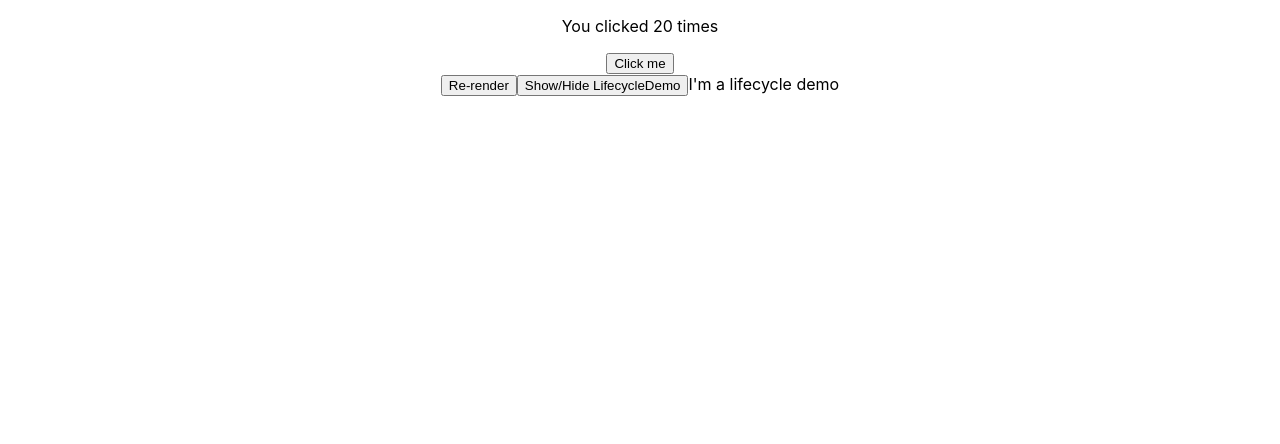
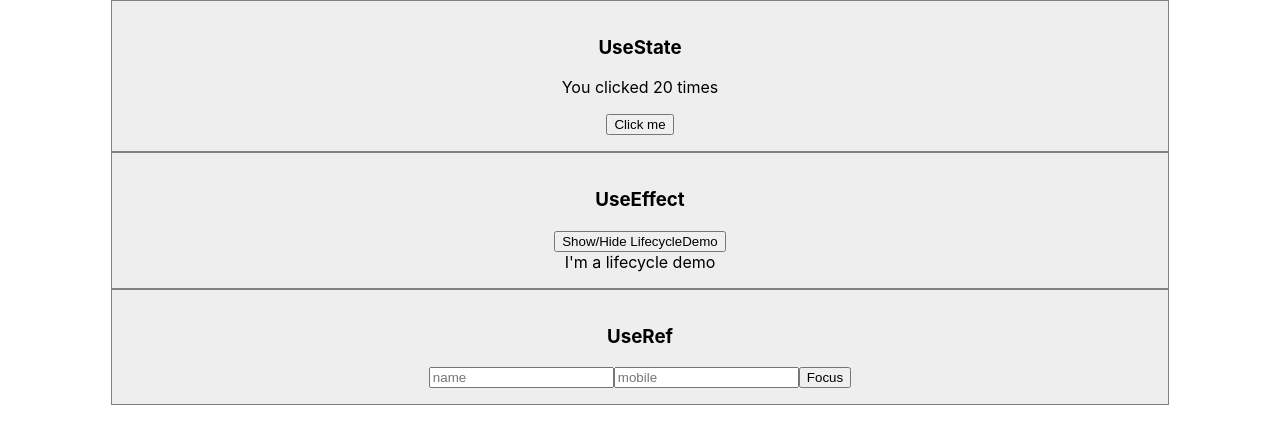
Before and after one commit to raeville7/react-hooks, a React (Create React App) app: page / in a window 1280 px wide. Shown: the top 444 px of the page. Built offline with nearby package versions, Linux system fonts and the light colour scheme.

Commit message:
added useRef

```diff
--- a/src/App.css
+++ b/src/App.css
@@ -31,3 +31,12 @@
     transform: rotate(360deg);
   }
 }
+
+.component {
+  border: 1px solid grey;
+  background-color: #eee;
+  padding: 1rem;
+  width: 80%;
+  text-align: center;
+  margin: 0 auto;
+}
--- a/src/App.js
+++ b/src/App.js
@@ -1,8 +1,8 @@
 import React from 'react';
-import logo from './logo.svg';
 import './App.css';
 import UseState from './UseState';
 import UseEffect from './UseEffect';
+import UseRef from './UseRef';
 
 function App() {
   return (
@@ -21,8 +21,9 @@ function App() {
           Learn React
         </a>
       </header> */}
-      <UseState />
-      <UseEffect />
+      <div className="component"><UseState /></div>
+      <div className="component"><UseEffect /></div>
+      <div className="component"><UseRef /></div>
     </div>
   );
 }
--- a/src/UseEffect.js
+++ b/src/UseEffect.js
@@ -15,16 +15,10 @@ function LifecycleDemo() {
     return "I'm a lifecycle demo";
   }
 const UseEffect = () => {
-    const [random, setRandom] = useState(Math.random());
-
   // Set up another piece of state to keep track of
   // whether the LifecycleDemo is shown or hidden
   const [mounted, setMounted] = useState(true);
 
-  // This function will change the random number,
-  // and trigger a re-render (in the console,
-  // you'll see a "render!" from LifecycleDemo)
-  const reRender = () => setRandom(Math.random());
 
   // This function will unmount and re-mount the
   // LifecycleDemo, so you can see its cleanup function
@@ -32,9 +26,9 @@ const UseEffect = () => {
   const toggle = () => setMounted(!mounted);
     return (
         <div>
-          <button onClick={reRender}>Re-render</button>
+          <h3>UseEffect</h3>
           <button onClick={toggle}>Show/Hide LifecycleDemo</button>
-          {mounted && <LifecycleDemo/>}
+          <div>{mounted && <LifecycleDemo/>}</div>
         </div>
     );
 };
--- /dev/null
+++ b/src/UseRef.js
@@ -0,0 +1,24 @@
+import React, {useRef} from 'react';
+
+const UseRef = () => {
+  //creating the ref by passing initial value null
+  const nameRef = useRef(null);
+  const mobileRef = useRef(null);
+  function handleFocus(){
+      //current is pointing to input element when component is mounts to dom
+     // nameRef.current.focus()
+      mobileRef.current.focus()
+  }
+    return (
+        <div>
+            <h3>UseRef</h3>
+            <div>
+                <input ref={nameRef} placeholder="name" />
+                <input ref={mobileRef} placeholder="mobile" />
+                <button onClick={handleFocus}>Focus</button>
+            </div>
+        </div>
+    );
+};
+
+export default UseRef;
--- a/src/UseState.js
+++ b/src/UseState.js
@@ -1,13 +1,12 @@
-import React, {useState} from 'react';
+import React, { useState } from "react";
 
 const UseState = () => {
   const [count, setCount] = useState(20);
   return (
     <div>
+      <h3>UseState</h3>
       <p>You clicked {count} times</p>
-            <button onClick={() => setCount(count + 1)}>
-                Click me
-            </button>
+      <button onClick={() => setCount(count + 1)}>Click me</button>
     </div>
   );
 };
```
Lines whose indentation alone changed are shown as unchanged.
